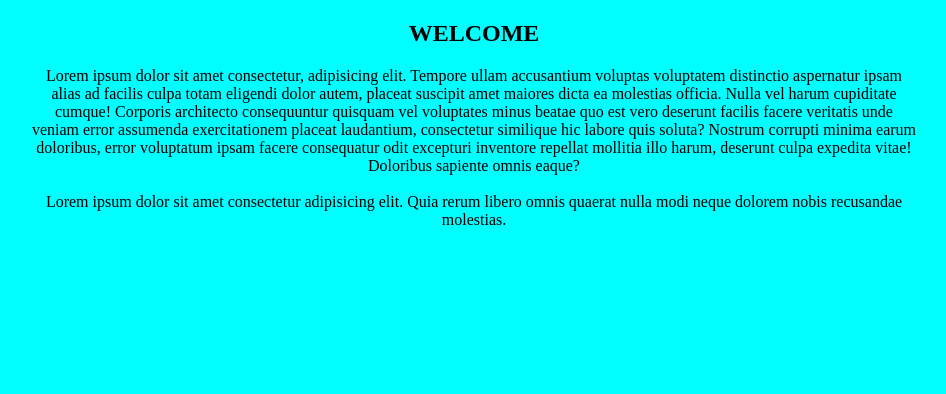
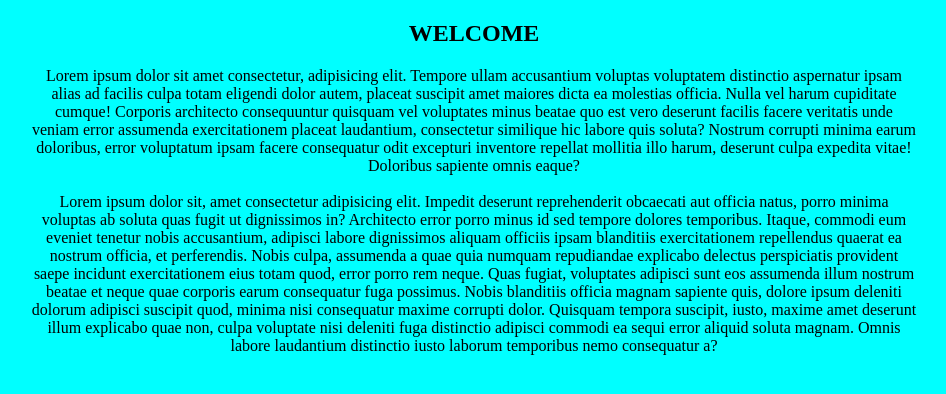
Before and after one commit to medreda11/repo_test, a plain HTML site: page index.html in a window 1280 px wide. Shown: the whole page, without its empty margins (166-1112 px from the left). Drawn offline with Linux system fonts and the light colour scheme.

Commit message:
branch commit test

```diff
--- a/index.html
+++ b/index.html
@@ -9,7 +9,7 @@
     <h2>WELCOME</h2>
     <p>Lorem ipsum dolor sit amet consectetur, adipisicing elit. Tempore ullam accusantium voluptas voluptatem distinctio aspernatur ipsam alias ad facilis culpa totam eligendi dolor autem, placeat suscipit amet maiores dicta ea molestias officia. Nulla vel harum cupiditate cumque! Corporis architecto consequuntur quisquam vel voluptates minus beatae quo est vero deserunt facilis facere veritatis unde veniam error assumenda exercitationem placeat laudantium, consectetur similique hic labore quis soluta? Nostrum corrupti minima earum doloribus, error voluptatum ipsam facere consequatur odit excepturi inventore repellat mollitia illo harum, deserunt culpa expedita vitae! Doloribus sapiente omnis eaque?</p>
     <br>
-    <p>Lorem ipsum dolor sit amet consectetur adipisicing elit. Quia rerum libero omnis quaerat nulla modi neque dolorem nobis recusandae molestias.</p>
+    <p>Lorem ipsum dolor sit, amet consectetur adipisicing elit. Impedit deserunt reprehenderit obcaecati aut officia natus, porro minima voluptas ab soluta quas fugit ut dignissimos in? Architecto error porro minus id sed tempore dolores temporibus. Itaque, commodi eum eveniet tenetur nobis accusantium, adipisci labore dignissimos aliquam officiis ipsam blanditiis exercitationem repellendus quaerat ea nostrum officia, et perferendis. Nobis culpa, assumenda a quae quia numquam repudiandae explicabo delectus perspiciatis provident saepe incidunt exercitationem eius totam quod, error porro rem neque. Quas fugiat, voluptates adipisci sunt eos assumenda illum nostrum beatae et neque quae corporis earum consequatur fuga possimus. Nobis blanditiis officia magnam sapiente quis, dolore ipsum deleniti dolorum adipisci suscipit quod, minima nisi consequatur maxime corrupti dolor. Quisquam tempora suscipit, iusto, maxime amet deserunt illum explicabo quae non, culpa voluptate nisi deleniti fuga distinctio adipisci commodi ea sequi error aliquid soluta magnam. Omnis labore laudantium distinctio iusto laborum temporibus nemo consequatur a?</p>
 
 </body>
 </html>
```
